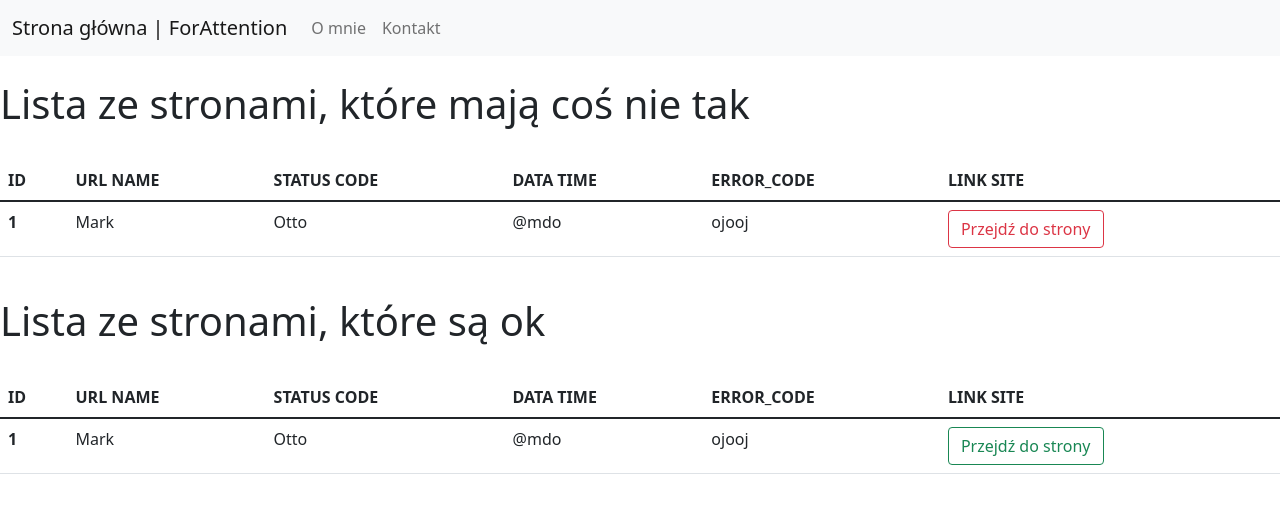
After one commit to ForAttention/FlaskApp, a Flask app: template FlasK/templates/index.html in a window 1280 px wide. The commit adds this page. Shown: the top 513 px of the page. Run offline with Flask 2, Linux system fonts and the light colour scheme; the template is opened without the code that fills it, so the values that code supplies are empty; some libraries are stand-ins or nearby versions.

Commit message:
zapisywanie postępów, pierwsze api, strona gotowa w kwestii frontend

```diff
--- a/FlasK/__init__.py
+++ b/FlasK/__init__.py
@@ -1,4 +1,7 @@
 from flask import Flask
+from flask_restful import Api
 app = Flask(__name__)
+api = Api(app)
 
 from FlasK import routes
+from FlasK.api import ApiREST
--- a/FlasK/routes.py
+++ b/FlasK/routes.py
@@ -1,7 +1,6 @@
-from FlasK import app
+from FlasK import app, api
 from flask import render_template
-
 
 @app.route('/')
 def index():
-    return render_template('basic.html')
+    return render_template('index.html', items=api.first_data_as_dict)
--- a/FlasK/setup.py
+++ b/FlasK/setup.py
@@ -4,8 +4,7 @@ setup(
     name='FlasK',
     packages=['FlasK'],
     include_package_data=True,
-    install_requires=[
-        'flask',
+    install_requires=[ 's',
     ],
 )
 
--- a/FlasK/templates/basic.html
+++ b/FlasK/templates/base.html
@@ -32,10 +32,15 @@
       </div>
     </nav>
 </header>
+{% block content %}
+
+{% endblock %}
+
+
+
 {% block contentt %}
 
 {% endblock %}
-
 
 <script src="https://cdn.jsdelivr.net/npm/bootstrap@5.1.3/dist/js/bootstrap.bundle.min.js" integrity="sha384-ka7Sk0Gln4gmtz2MlQnikT1wXgYsOg+OMhuP+IlRH9sENBO0LRn5q+8nbTov4+1p" crossorigin="anonymous"></script>
 <script src="https://cdn.jsdelivr.net/npm/@popperjs/core@2.10.2/dist/umd/popper.min.js" integrity="sha384-7+zCNj/IqJ95wo16oMtfsKbZ9ccEh31eOz1HGyDuCQ6wgnyJNSYdrPa03rtR1zdB" crossorigin="anonymous"></script>
--- /dev/null
+++ b/FlasK/templates/index.html
@@ -0,0 +1,65 @@
+{% extends 'base.html' %}
+{% block title %}
+    ForAttention
+{% endblock %}
+
+{% block content %}
+<br>
+<h1>Lista ze stronami, które mają coś nie tak</h1>
+<br>
+
+    <table class="table">
+  <thead>
+    <tr>
+      <th scope="col">ID</th>
+      <th scope="col">URL NAME</th>
+      <th scope="col">STATUS CODE</th>
+      <th scope="col">DATA TIME</th>
+      <th scope="col">ERROR_CODE</th>
+      <th scope="col">LINK SITE</th>
+    </tr>
+  </thead>
+  <tbody>
+    <tr>
+      <th scope="row">1</th>
+      <td>Mark</td>
+      <td>Otto</td>
+      <td>@mdo</td>
+      <td>ojooj</td>
+      <td><button type="button" class="btn btn-outline-danger">Przejdź do strony</button></td>
+    </tr>
+  </tbody>
+</table>
+{% endblock %}
+
+
+
+{% block contentt %}
+
+<br>
+<h1>Lista ze stronami, które są ok</h1>
+<br>
+
+    <table class="table">
+  <thead>
+    <tr>
+      <th scope="col">ID</th>
+      <th scope="col">URL NAME</th>
+      <th scope="col">STATUS CODE</th>
+      <th scope="col">DATA TIME</th>
+      <th scope="col">ERROR_CODE</th>
+        <th scope="col">LINK SITE</th>
+    </tr>
+  </thead>
+  <tbody>
+    <tr>
+      <th scope="row">1</th>
+      <td>Mark</td>
+      <td>Otto</td>
+      <td>@mdo</td>
+        <td>ojooj</td>
+      <td><button type="button" class="btn btn-outline-success">Przejdź do strony</button></td>
+    </tr>
+  </tbody>
+</table>
+{% endblock %}
```
Also changed, not shown: FlasK/api.py (added, +36 -0 lines), LocalSpy/local_spy.py (added, +7 -0 lines), 1 other file.
